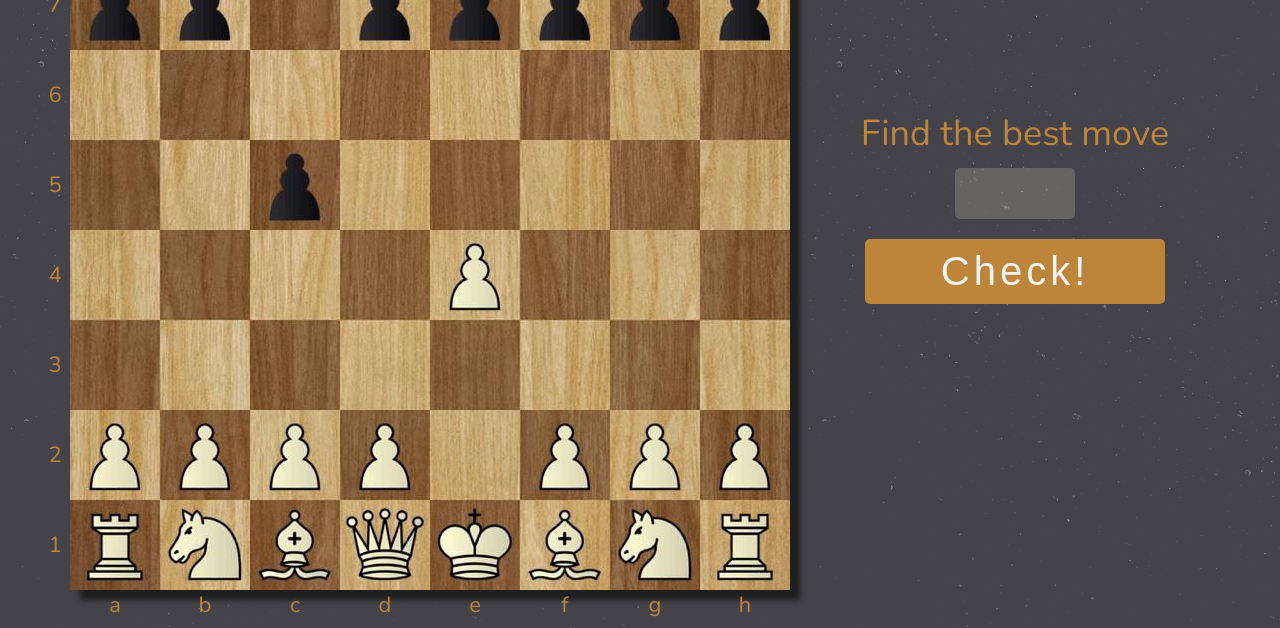
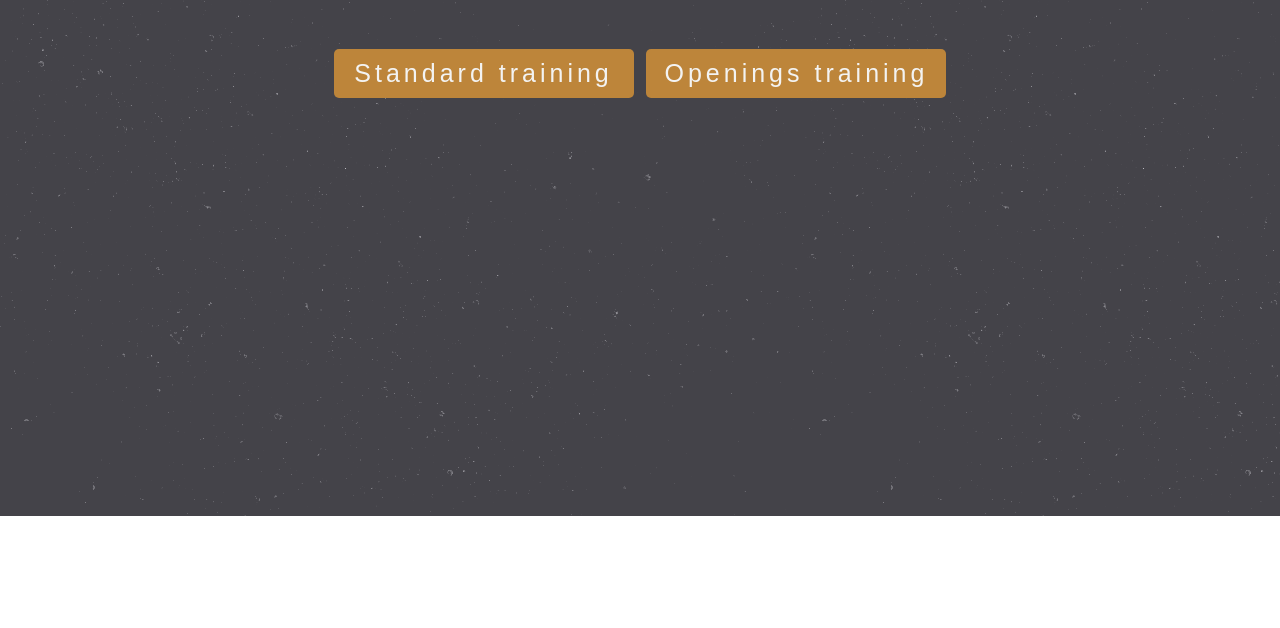
Before and after one commit to Rafalwojcik96/Chess_training, a plain HTML site: page index.html in a window 1280 px wide. Shown: the part 284-912 px from the top of the page. After the commit the page ends 800 px from the top, so only its background shows below. Drawn offline with nearby package versions, Linux system fonts and the light colour scheme.

Commit message:
added training selection - prototype

```diff
--- a/index.html
+++ b/index.html
@@ -24,20 +24,13 @@
 		<article>
 			<section>
 				<div class="training">
-					<div class="chessboard_mark_numbers"></div>
-					<div id="exercise"></div>
-					<div class="points_counter">Your score: 0</div>
-					<div class="answer">
-						<div class="label">
-							<label for="box">Find the best move</label>
-						</div>
-						<input type="text" id="box" autocomplete="off">
-						<div id="button">
-							<input type="submit" value="Check!" onclick="checkmate()">
-						</div>
-					</div>
-					<div style="clear: both;"></div>
-					<div class="chessboard_mark"></div>
+
+				<div class="start"><h1>Select your training</h1></div>
+				<div id="pies">
+					<input type="submit" value="Standard training" onclick="selected_standard()">
+					<input type="submit" value="Openings training" onclick="selected_openings()">
+				</div>
+
 				</div>
 			</section>
 		</article>
--- a/style.css
+++ b/style.css
@@ -15,6 +15,16 @@ h1.logo
 	margin-bottom: 50px;
 }
 
+.start
+{
+	font-size: 40px;
+	text-align: center;
+	color: #bd853a;
+	margin-top: 100px;
+	margin-bottom: 10px;
+}
+
+
 .training
 {
 	font-size: 50px;
@@ -22,7 +32,12 @@ h1.logo
 	margin-right: auto;
 	width: 1200px;
 	margin-top: 20px;
+	text-align: center;
 }
+
+/*#button{
+
+}*/
 
 #exercise
 {
@@ -93,7 +108,7 @@ input[type=submit]
 	cursor: pointer;
 	border: none;
 	width: 300px;
-	font-size: 40px;
+	font-size: 25px;
 	color:  #f3f3f2;
 	border-radius: 5px;
 	background-color: #bd853a;
@@ -103,7 +118,8 @@ input[type=submit]
 
 input[type=submit]:hover
 {
-	font-size: 42px;
+	/*font-size: 42px;*/
+	font-size: 27px;
 	-webkit-box-shadow: 0px -1px 10px 8px rgba(97,97,97,1);
 	-moz-box-shadow: 0px -1px 10 8px rgba(97,97,97,1);
 	box-shadow: 0px -1px 10px 8px rgba(97,97,97,1);
--- a/training.js
+++ b/training.js
@@ -1,18 +1,58 @@
-const checkerboards = [
-	{image:"nf6.jpg",answer:"nf6", color:"black"},
-	{image:"qa4.jpg",answer:"qa4",color:"white"},
-	{image:"sicilian_defense.jpg",answer:"nc3",color:"white"},
-	{image:"nd3.jpg",answer:"nd3",color:"black"},
-];
+let score = 0;
+let array_number;
 
-let array_number = checkerboards[Math.floor(Math.random()*checkerboards.length)];
-let score = 0;
+function selected_standard(){
+	const checkerboards = [
+		{image:"nf6.jpg",answer:"nf6", color:"black"},
+		{image:"qa4.jpg",answer:"qa4",color:"white"},
+		{image:"nd3.jpg",answer:"nd3",color:"black"}
+	];
+	$('.training').html(`<div class="chessboard_mark_numbers"></div>
+	<div id="exercise"></div>
+	<div class="points_counter">Your score: 0</div>
+	<div class="answer">
+		<div class="label">
+			<label for="box">Find the best move</label>
+		</div>
+		<input type="text" id="box" autocomplete="off">
+		<div id="button">
+			<input type="submit" value="Check!" onclick="checkmate()">
+		</div>
+	</div>
+	<div style="clear: both;"></div>
+	<div class="chessboard_mark"></div>`)
+	array_number = checkerboards[Math.floor(Math.random()*checkerboards.length)]
+	draw();
+	return array_number;
+}
 
-window.onload = draw;
+function selected_openings(){
+	const checkerboards = [
+		{image:"sicilian_defense.jpg",answer:"nc3",color:"white"}
+	];
+	$('.training').html(`<div class="chessboard_mark_numbers"></div>
+	<div id="exercise"></div>
+	<div class="points_counter">Your score: 0</div>
+	<div class="answer">
+		<div class="label">
+			<label for="box">Find the best move</label>
+		</div>
+		<input type="text" id="box" autocomplete="off">
+		<div id="button">
+			<input type="submit" value="Check!" onclick="checkmate()">
+		</div>
+	</div>
+	<div style="clear: both;"></div>
+	<div class="chessboard_mark"></div>`)
+	array_number = checkerboards[Math.floor(Math.random()*checkerboards.length)];
+	draw();
+	return array_number;
+}
+
 
 function draw(){
 	$("#exercise").html(`<img src="img/${array_number.image}">`);
-	change_mark()
+	change_mark();
 }
 
 function change_mark(){
@@ -56,6 +96,8 @@ function checkmate(){
 			</div>
 			<input type="submit" value="Try again!" onclick="again()">
 		</div>`);
+		score--;
+		counter();
 	}
 }
 
```
